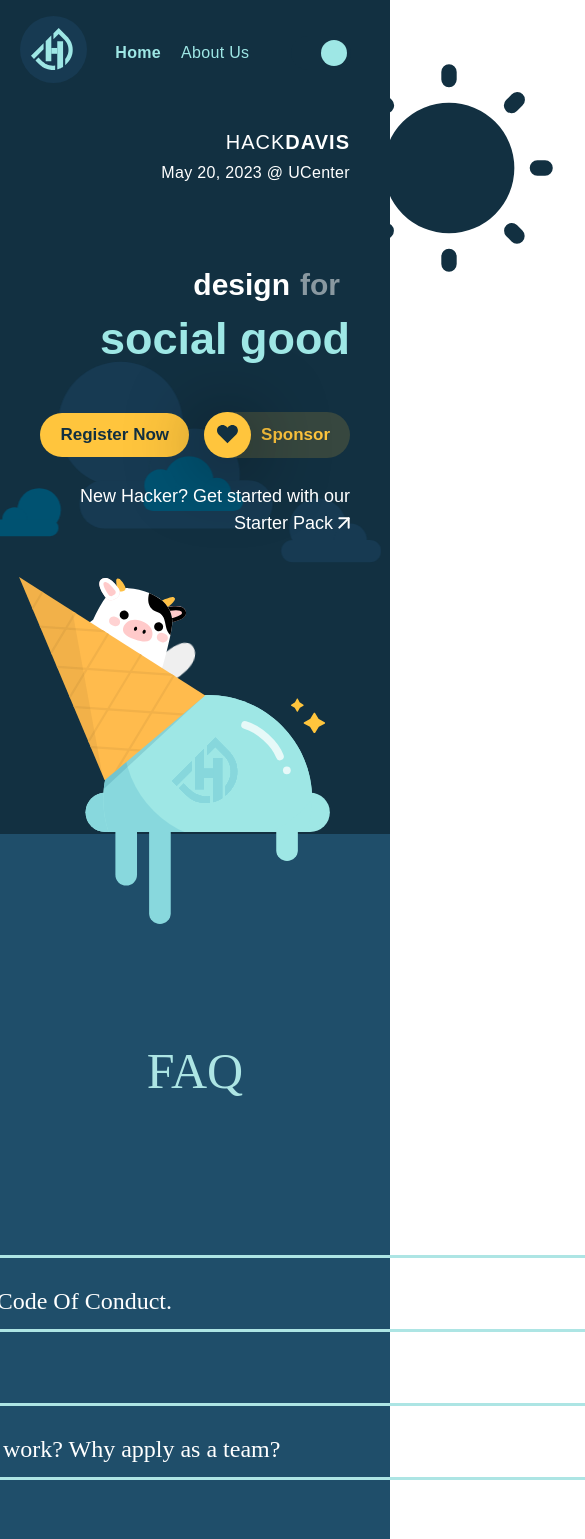
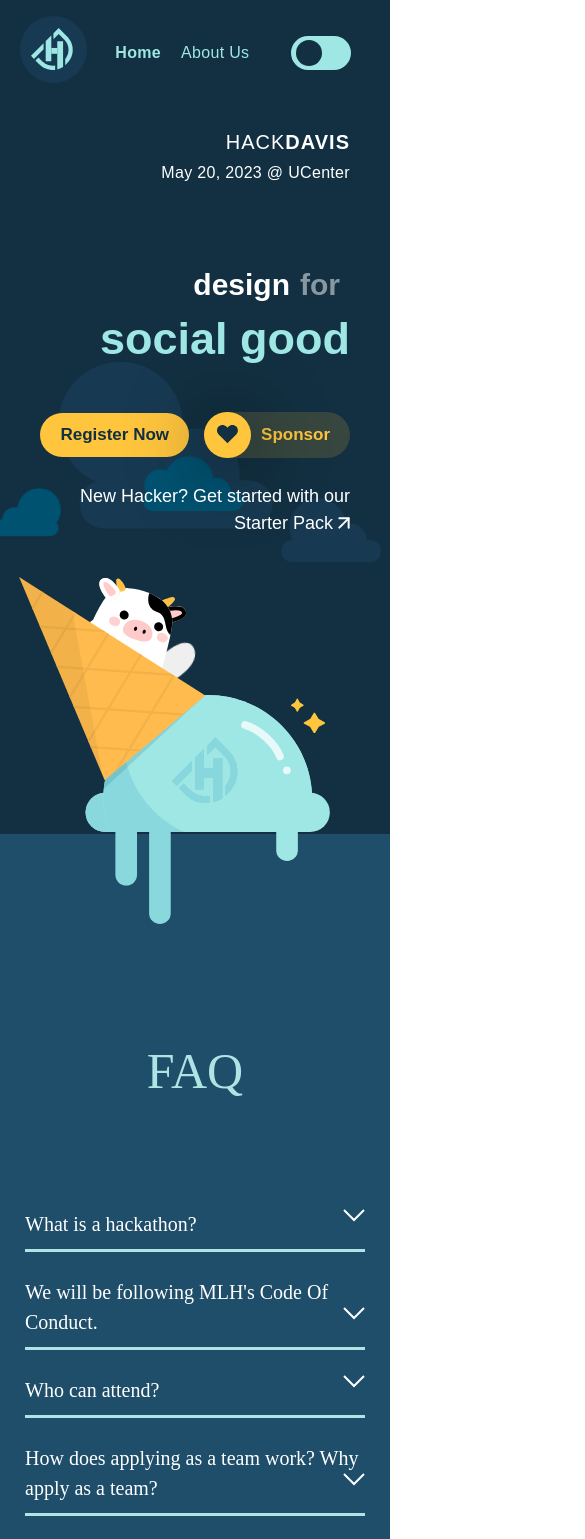
Before and after one commit to HackDavis/website-2023, a Next.js app: page / in a window 390 px wide. Shown: the top 1539 px of the page, 585 px wide, since content can reach past the window. Built offline with nearby package versions, Linux system fonts and the light colour scheme; a web font is replaced by a local one.

Commit message:
fixed toggle navbar button

```diff
--- a/src/components/navbar.tsx
+++ b/src/components/navbar.tsx
@@ -5,9 +5,16 @@ import moon from "../images/moon.svg";
 import sun from "../images/sun.svg";
 import Image from "next/image";
 
-const Navbar = () => {
-  const [isLight, setLight] = useState(false);
-  const toggleLight = () => {
+// import styles from "@/styles/navbar.module.css";
+// import React, { useState } from "react";
+// import sun from "../public/images/sun.svg";
+// import moon from "../public/images/moon.svg";
+// import HDLogo from "../public/images/HDLogo2.svg"
+// import Image from "next/image";
+
+function Navbar() {
+  const [isLight, setLight] = useState(true);
+  function toggleLight() {
     setLight(!isLight);
   }
   return (
@@ -18,8 +25,10 @@ const Navbar = () => {
       <div className={styles.navLinks}>
         <div className={styles.navLinkHome}> Home </div>
         <div className={styles.navLinkAboutUs}> About Us </div>
-
-        <div className={isLight ? styles.lightPill : styles.darkPill} onClick={toggleLight}>
+        <div
+          className={isLight ? styles.lightPill : styles.darkPill}
+          onClick={toggleLight}
+        >
           <div className={isLight ? styles.darkCircle : styles.lightCircle}>
             <Image
               className={isLight ? styles.moonIcon : styles.sunIcon}
@@ -31,6 +40,37 @@ const Navbar = () => {
       </div>
     </div>
   );
-};
+}
+
+// export { Navbar };
+
+
+// const Navbar = () => {
+//   const [isLight, setLight] = useState(false);
+//   const toggleLight = () => {
+//     setLight(!isLight);
+//   }
+//   return (
+//     <div className={styles.navbarCont}>
+//       <div className={styles.navLogo}>
+//         <Image src={HDLogo} alt="" />
+//       </div>
+//       <div className={styles.navLinks}>
+//         <div className={styles.navLinkHome}> Home </div>
+//         <div className={styles.navLinkAboutUs}> About Us </div>
+
+//         <div className={isLight ? styles.lightPill : styles.darkPill} onClick={toggleLight}>
+//           <div className={isLight ? styles.darkCircle : styles.lightCircle}>
+//             <Image
+//               className={isLight ? styles.moonIcon : styles.sunIcon}
+//               src={isLight ? moon : sun}
+//               alt=""
+//             />
+//           </div>
+//         </div>
+//       </div>
+//     </div>
+//   );
+// };
 
 export default Navbar;
--- a/src/styles/faq.module.scss
+++ b/src/styles/faq.module.scss
@@ -84,33 +84,34 @@
 
 
 // media queries
-// @media screen and (max-width: 1160px) {
-//   .question, .answer, .answerHidden {
-//     width: 30em;
-//   }
-// }
+// TODO: remove these after changing widths above
+@media screen and (max-width: 1160px) {
+  .question, .answer, .answerHidden {
+    width: 30em;
+  }
+}
 
-// @media screen and (max-width: 930px) {
-//   .question, .answer, .answerHidden {
-//     width: 25em;
-//   }
-// }
+@media screen and (max-width: 930px) {
+  .question, .answer, .answerHidden {
+    width: 25em;
+  }
+}
 
-// @media screen and (max-width: 780px) {
-//   .question, .answer, .answerHidden {
-//     width: 25em;
-//     font-size: 1.25em;
-//   }
-// }
+@media screen and (max-width: 780px) {
+  .question, .answer, .answerHidden {
+    width: 25em;
+    font-size: 1.25em;
+  }
+}
 
-// @media screen and (max-width: 640px) {
-//   .question, .answer, .answerHidden {
-//     width: 20em;
-//   }
-// }
+@media screen and (max-width: 640px) {
+  .question, .answer, .answerHidden {
+    width: 20em;
+  }
+}
 
-// @media screen and (max-width: 500px) {
-//   .question, .answer, .answerHidden {
-//     width: 17em;
-//   }
-// }
+@media screen and (max-width: 500px) {
+  .question, .answer, .answerHidden {
+    width: 17em;
+  }
+}
--- a/src/styles/navbar.module.scss
+++ b/src/styles/navbar.module.scss
@@ -27,7 +27,6 @@
 
   margin-top: 4%;
   padding-right: 10%;
-  // border: 2px solid gray;
 }
 
 .navLinkAboutUs {
```
Also changed, not shown: src/images/moon.svg, src/images/sun.svg.
